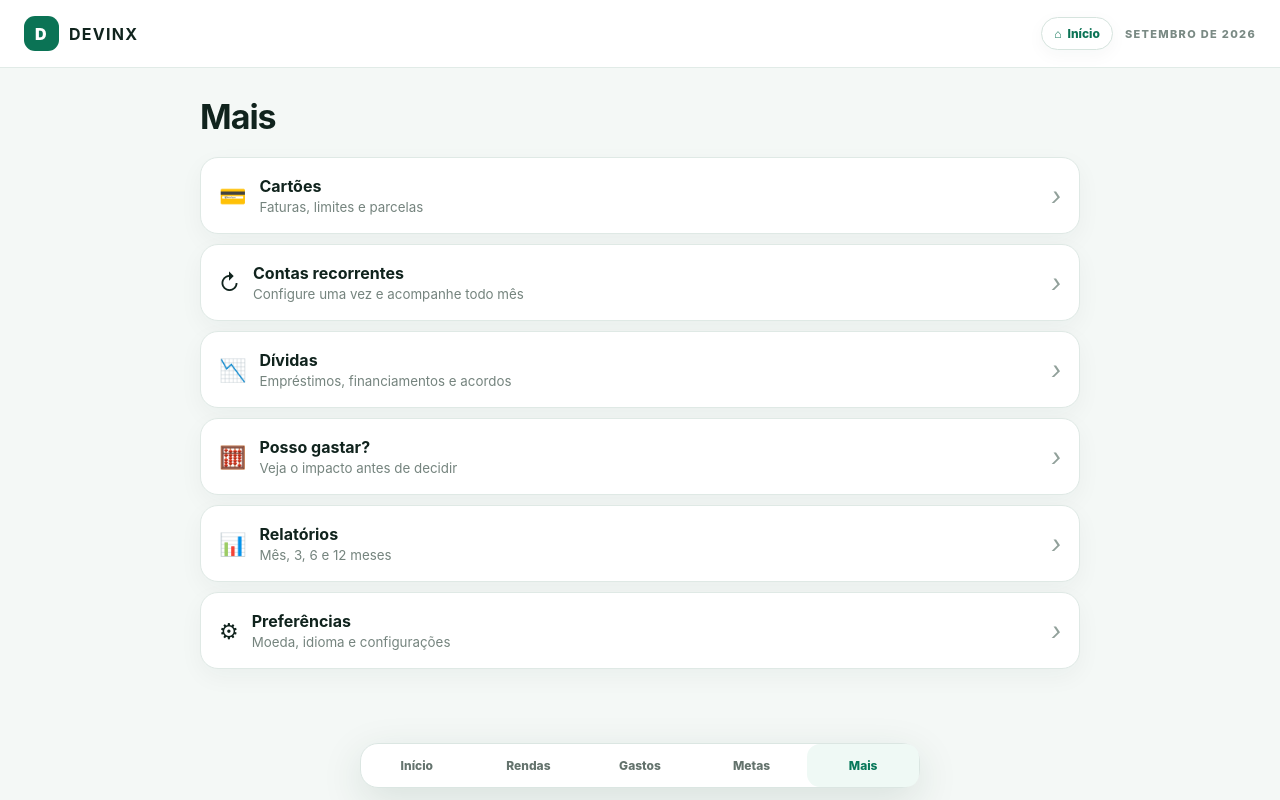
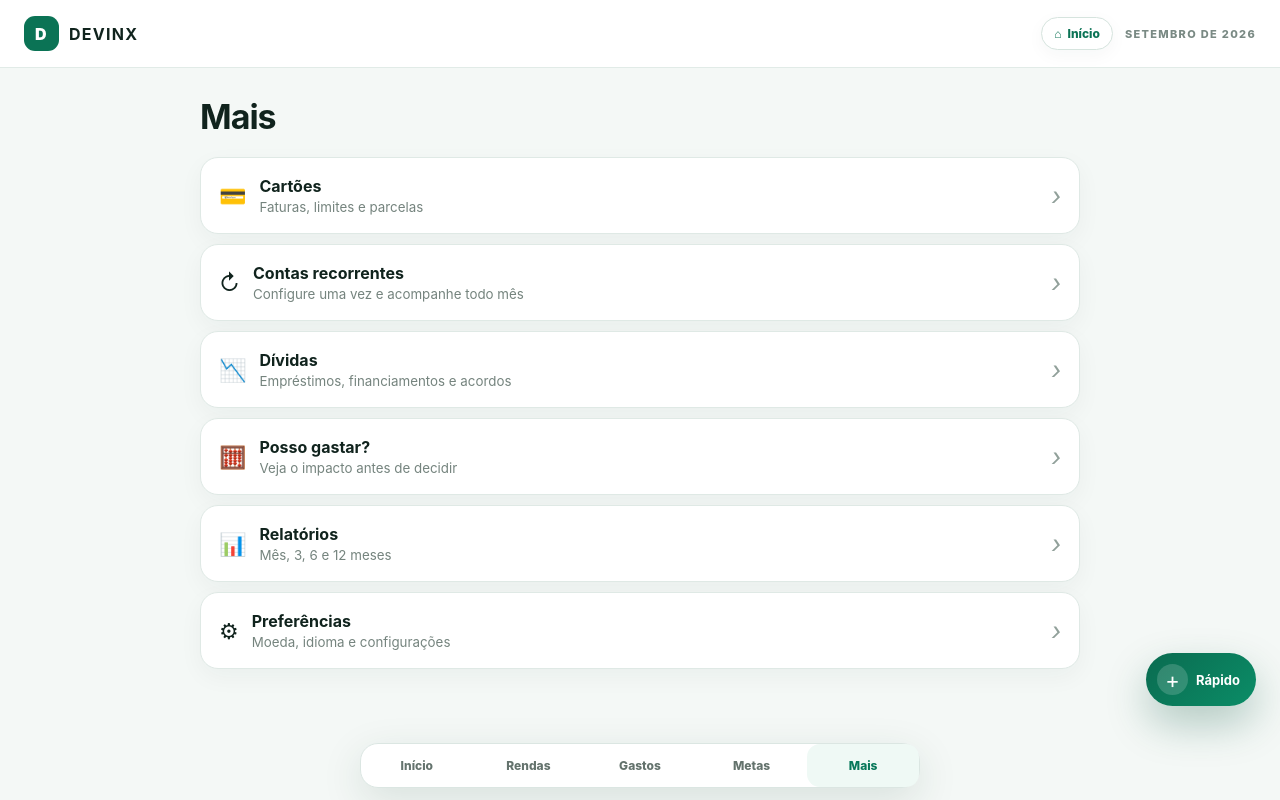
Before and after one commit to hassan80612/DEVINX, a Next.js app: page /mais in a window 1280 px wide. Built offline with nearby package versions, Linux system fonts and the light colour scheme.

Commit message:
feat: make quick capture available across the app

```diff
--- a/src/components/AppShell.tsx
+++ b/src/components/AppShell.tsx
@@ -3,6 +3,7 @@
 import Link from 'next/link';
 import {usePathname} from 'next/navigation';
 import {useI18n} from '@/i18n/provider';
+import {QuickCapture} from '@/components/QuickCapture';
 
 type TitleKey=keyof ReturnType<typeof useI18n>['messages']['pages'];
 
@@ -21,6 +22,7 @@ export function AppShell({titleKey,children}:{titleKey:TitleKey;children:React.R
       </div>
     </header>
     <section className="appContent"><div className="pageHeading"><h1>{m.pages[titleKey]}</h1></div>{children}</section>
+    <QuickCapture/>
     <nav className="bottomNav">{nav.map(([href,label])=><Link href={href} key={href} className={pathname===href||pathname.startsWith(href+'/')?'active':''}>{label}</Link>)}</nav>
   </main>;
 }
```
